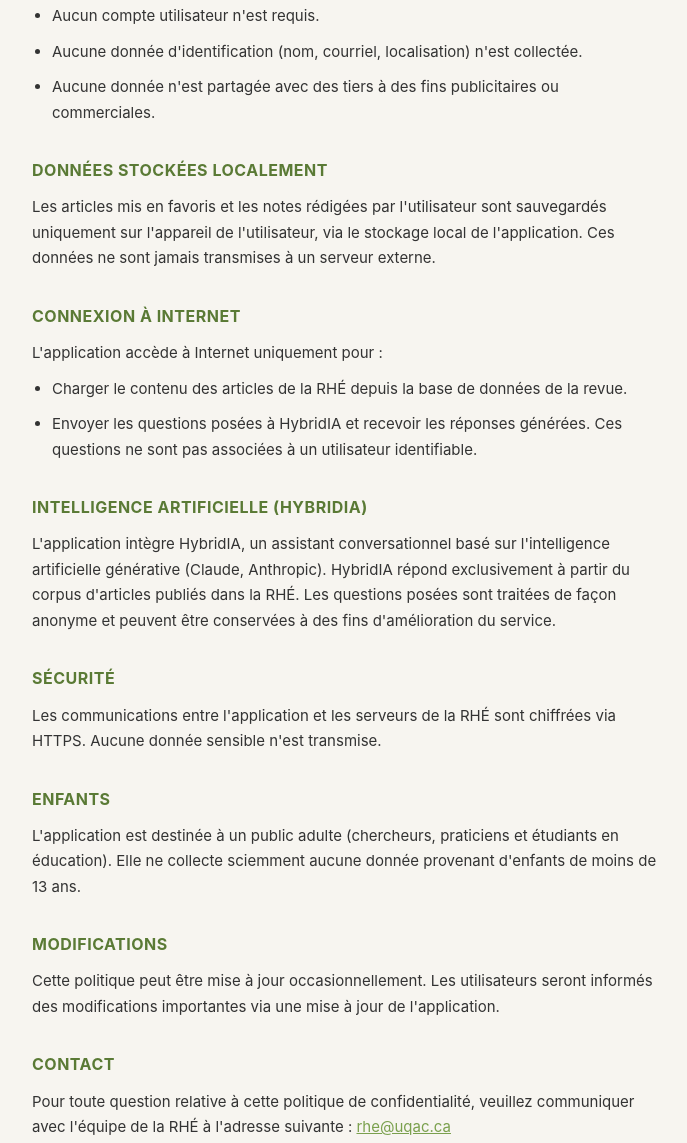
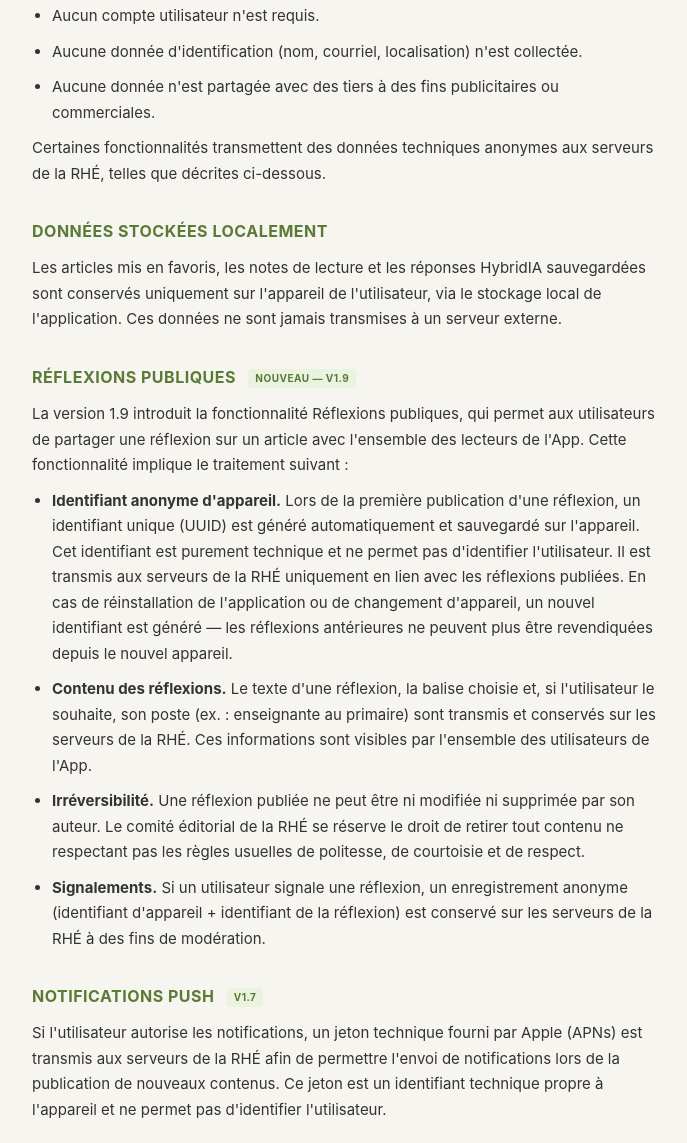
Before and after one commit to RHE-UQAC/rhe-privacy, a plain HTML site: page index.html in a window 1280 px wide. Shown: the part 384-1527 px from the top of the page, without its empty margins (292-979 px from the left). Drawn offline with Linux system fonts and the light colour scheme.

Commit message:
Add files via upload

```diff
--- a/index.html
+++ b/index.html
@@ -54,6 +54,19 @@
       color: #888;
       margin-bottom: 32px;
     }
+    .nouveau {
+      display: inline-block;
+      font-size: 10px;
+      font-weight: 700;
+      letter-spacing: 0.5px;
+      text-transform: uppercase;
+      background: #eaf2e0;
+      color: #5a7a35;
+      padding: 1px 7px;
+      border-radius: 4px;
+      margin-left: 8px;
+      vertical-align: middle;
+    }
     footer {
       text-align: center;
       padding: 24px;
@@ -71,7 +84,7 @@
 </header>
 
 <main>
-  <p class="date">Dernière mise à jour : juin 2026</p>
+  <p class="date">Dernière mise à jour : juillet 2026 (v1.9)</p>
 
   <p>La présente politique de confidentialité décrit comment l'application mobile de la Revue hybride de l'éducation (RHÉ) traite les informations de ses utilisateurs.</p>
 
@@ -82,15 +95,30 @@
     <li>Aucune donnée d'identification (nom, courriel, localisation) n'est collectée.</li>
     <li>Aucune donnée n'est partagée avec des tiers à des fins publicitaires ou commerciales.</li>
   </ul>
+  <p>Certaines fonctionnalités transmettent des données techniques anonymes aux serveurs de la RHÉ, telles que décrites ci-dessous.</p>
 
   <h2>Données stockées localement</h2>
-  <p>Les articles mis en favoris et les notes rédigées par l'utilisateur sont sauvegardés uniquement sur l'appareil de l'utilisateur, via le stockage local de l'application. Ces données ne sont jamais transmises à un serveur externe.</p>
+  <p>Les articles mis en favoris, les notes de lecture et les réponses HybridIA sauvegardées sont conservés uniquement sur l'appareil de l'utilisateur, via le stockage local de l'application. Ces données ne sont jamais transmises à un serveur externe.</p>
+
+  <h2>Réflexions publiques <span class="nouveau">Nouveau — v1.9</span></h2>
+  <p>La version 1.9 introduit la fonctionnalité Réflexions publiques, qui permet aux utilisateurs de partager une réflexion sur un article avec l'ensemble des lecteurs de l'App. Cette fonctionnalité implique le traitement suivant :</p>
+  <ul>
+    <li><strong>Identifiant anonyme d'appareil.</strong> Lors de la première publication d'une réflexion, un identifiant unique (UUID) est généré automatiquement et sauvegardé sur l'appareil. Cet identifiant est purement technique et ne permet pas d'identifier l'utilisateur. Il est transmis aux serveurs de la RHÉ uniquement en lien avec les réflexions publiées. En cas de réinstallation de l'application ou de changement d'appareil, un nouvel identifiant est généré — les réflexions antérieures ne peuvent plus être revendiquées depuis le nouvel appareil.</li>
+    <li><strong>Contenu des réflexions.</strong> Le texte d'une réflexion, la balise choisie et, si l'utilisateur le souhaite, son poste (ex. : enseignante au primaire) sont transmis et conservés sur les serveurs de la RHÉ. Ces informations sont visibles par l'ensemble des utilisateurs de l'App.</li>
+    <li><strong>Irréversibilité.</strong> Une réflexion publiée ne peut être ni modifiée ni supprimée par son auteur. Le comité éditorial de la RHÉ se réserve le droit de retirer tout contenu ne respectant pas les règles usuelles de politesse, de courtoisie et de respect.</li>
+    <li><strong>Signalements.</strong> Si un utilisateur signale une réflexion, un enregistrement anonyme (identifiant d'appareil + identifiant de la réflexion) est conservé sur les serveurs de la RHÉ à des fins de modération.</li>
+  </ul>
+
+  <h2>Notifications push <span class="nouveau">v1.7</span></h2>
+  <p>Si l'utilisateur autorise les notifications, un jeton technique fourni par Apple (APNs) est transmis aux serveurs de la RHÉ afin de permettre l'envoi de notifications lors de la publication de nouveaux contenus. Ce jeton est un identifiant technique propre à l'appareil et ne permet pas d'identifier l'utilisateur.</p>
 
   <h2>Connexion à Internet</h2>
   <p>L'application accède à Internet uniquement pour :</p>
   <ul>
     <li>Charger le contenu des articles de la RHÉ depuis la base de données de la revue.</li>
     <li>Envoyer les questions posées à HybridIA et recevoir les réponses générées. Ces questions ne sont pas associées à un utilisateur identifiable.</li>
+    <li>Publier et consulter les Réflexions publiques (v1.9).</li>
+    <li>Envoyer et recevoir les notifications push, si l'utilisateur y consent (v1.7).</li>
   </ul>
 
   <h2>Intelligence artificielle (HybridIA)</h2>
```
